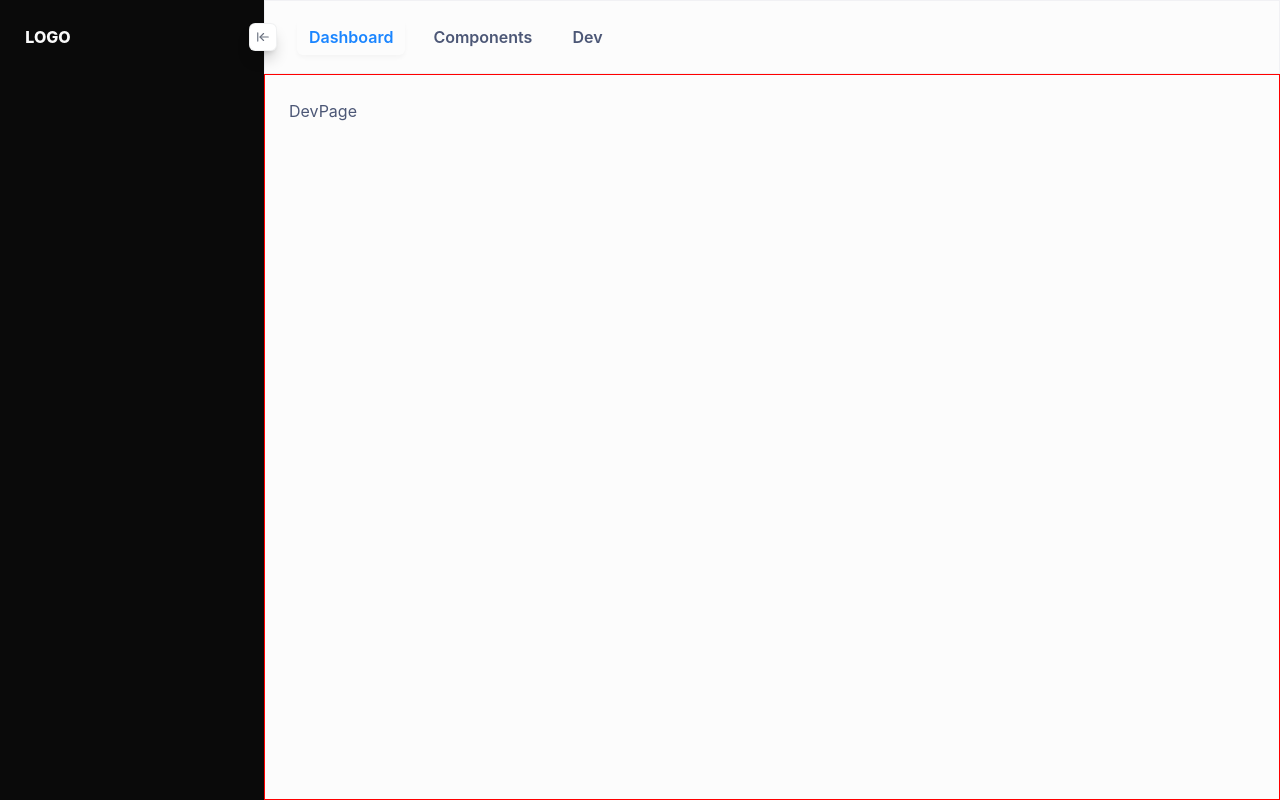
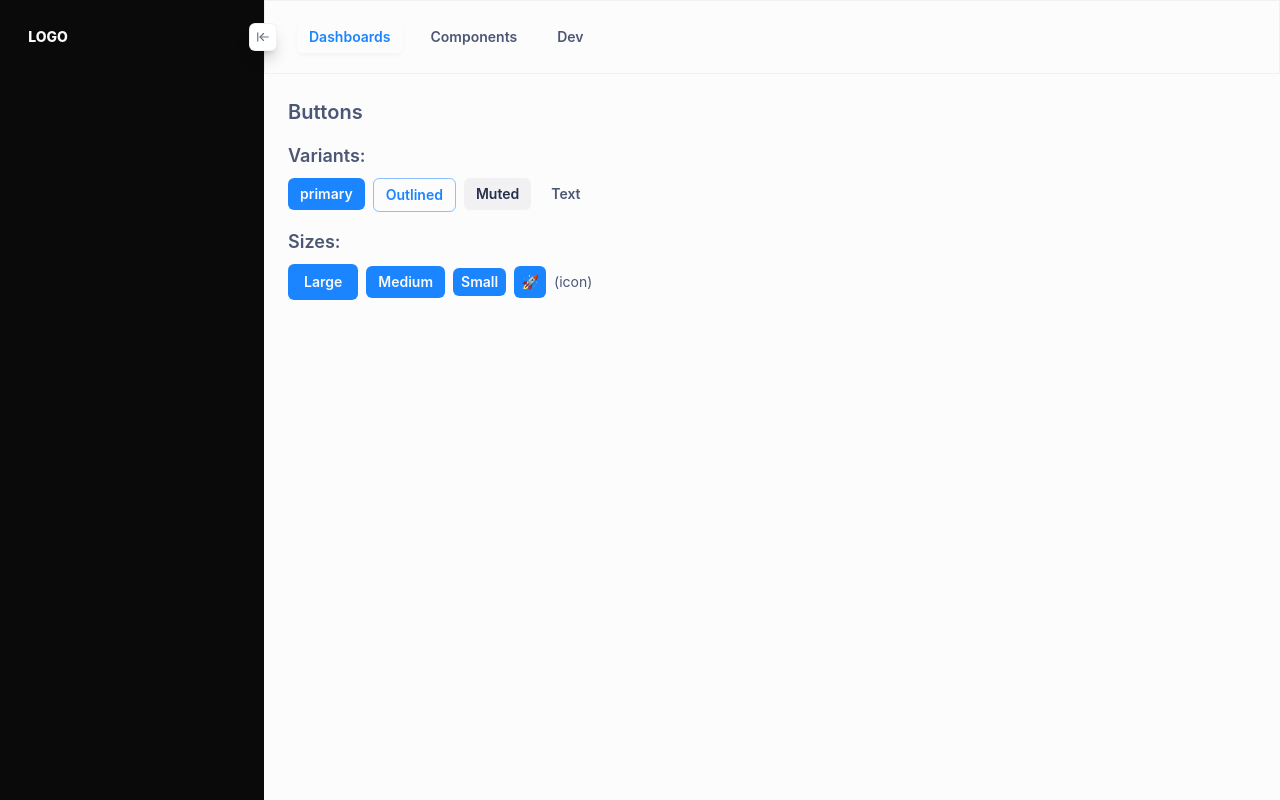
Before and after one commit to isel-jao/metronic_inspired_ui_kit, a React (Vite) app: page /dev in a window 1280 px wide. Built offline with nearby package versions, Linux system fonts and the light colour scheme.

Commit message:
feat: button

```diff
--- /dev/null
+++ b/src/components/button/index.tsx
@@ -0,0 +1,40 @@
+import { cn } from "@/utils";
+
+interface ButtonProps extends React.ButtonHTMLAttributes<HTMLButtonElement> {
+  variant?: "primary" | "text" | "outlined" | "muted";
+  size?: "sm" | "md" | "lg" | "icon";
+}
+
+export function Button({
+  className,
+  children,
+  variant = "primary",
+  size = "md",
+  ...props
+}: ButtonProps) {
+  return (
+    <button
+      {...props}
+      className={cn(
+        " h-fit w-fit rounded-sm px-3 py-1.5 font-semibold duration-300 ",
+        {
+          "bg-primary text-primary-foreground transition-[filter] hover:brightness-90 active:brightness-105":
+            variant === "primary",
+          "bg-muted text-muted-foreground transition-[filter] hover:brightness-95 active:brightness-100":
+            variant === "muted",
+          "transition-colors hover:text-primary active:bg-primary/5":
+            variant === "text",
+          "border border-primary/50 text-primary transition-colors hover:border-primary hover:bg-primary/5 active:bg-primary/10":
+            variant === "outlined",
+          "px-2 py-1": size === "sm",
+          "px-3 py-1.5": size === "md",
+          "px-4 py-2": size === "lg",
+          "grid size-8 place-content-center": size === "icon",
+        },
+        className,
+      )}
+    >
+      {children}
+    </button>
+  );
+}
--- a/src/components/header/index.tsx
+++ b/src/components/header/index.tsx
@@ -5,7 +5,7 @@ export const Header = () => {
     <div className="fixed left-sidebar-width right-0 top-0 flex h-header shrink-0 items-center gap-4 border px-8 font-semibold transition-[left] duration-300">
       <Link to="/">
         <button className="rounded-sm px-3 py-1.5 text-primary shadow">
-          Dashboard
+          Dashboards
         </button>
       </Link>
       <Link to="/components">
--- a/src/components/layout/index.tsx
+++ b/src/components/layout/index.tsx
@@ -3,7 +3,7 @@ import { Sidebar } from "@/components/sidebar";
 
 export const Layout = ({ children }: { children: React.ReactNode }) => {
   return (
-    <main className="pl-sidebar-width pt-header  transition-[padding-left] duration-300">
+    <main className="pl-sidebar-width pt-header  text-sm transition-[padding-left] duration-300">
       <Header />
       <Sidebar />
       {children}
--- a/src/global.css
+++ b/src/global.css
@@ -19,8 +19,8 @@
     --secondary: 0 0% 96.1%;
     --secondary-foreground: 0 0% 9%;
 
-    --muted: 220 17% 90%;
-    --muted-foreground: 224 17% 66%;
+    --muted: 240 12% 95%;
+    --muted-foreground: 223.78 33.33% 21.76%;
 
     --accent: 346 86% 56%;
     --accent-foreground: 0 0% 100%;
--- a/src/pages/dev/index.tsx
+++ b/src/pages/dev/index.tsx
@@ -1,3 +1,24 @@
+import { Button } from "@/components/button";
+
 export default function DevPage() {
-  return <main className="debug p-6">DevPage</main>;
+  return (
+    <main className=" p-6">
+      <h2 className="text-xl font-semibold">Buttons</h2>
+      <h3 className="mt-4 text-lg font-semibold">Variants:</h3>
+      <div className="mt-2 flex gap-2">
+        <Button> primary</Button>
+        <Button variant="outlined"> Outlined</Button>
+        <Button variant="muted"> Muted</Button>
+        <Button variant="text"> Text</Button>
+      </div>
+      <h3 className="mt-4 text-lg font-semibold">Sizes:</h3>
+      <div className="mt-2 flex items-center gap-2 ">
+        <Button size="lg"> Large</Button>
+        <Button> Medium</Button>
+        <Button size="sm"> Small</Button>
+        <Button size="icon">🚀</Button>
+        <span>{"(icon)"}</span>
+      </div>
+    </main>
+  );
 }
```
Also changed, not shown: 1 other file (tests, documents, lock files or other folders).
